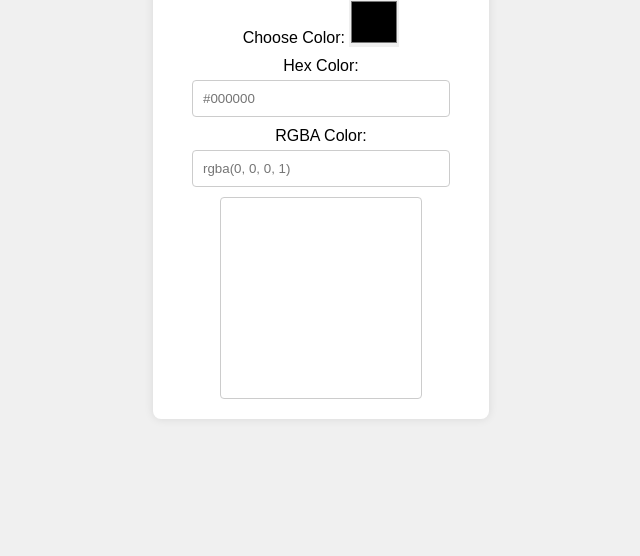
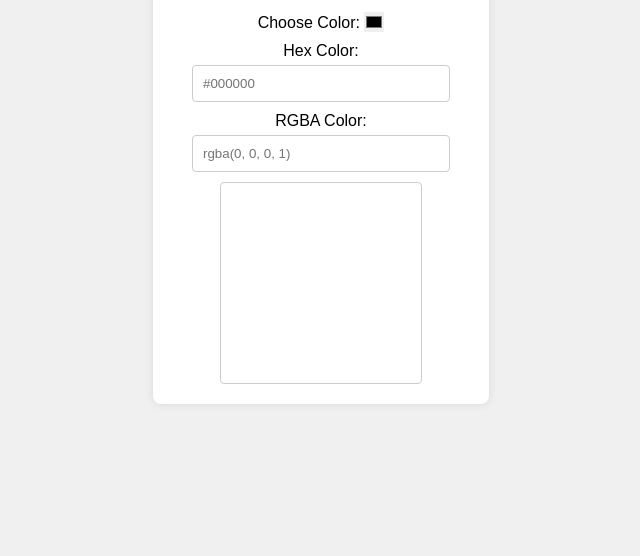
Before and after one commit to ahmadsaputra19/color-pickerApp, a plain HTML site: page index.html in a window 1280 px wide. Shown: the part 244-800 px from the top of the page, without its empty margins (319-959 px from the left). Drawn offline with Linux system fonts and the light colour scheme.

Commit message:
mengubah bentuk dari input color

```diff
--- a/styles.css
+++ b/styles.css
@@ -30,8 +30,8 @@ input[type="text"] {
 
 input[type="color"] {
     padding: 0;
-    width: 50px;
-    height: 50px;
+    width: 20px;
+    height: 20px;
     border: none;
     margin-top: 5px;
 }
```
